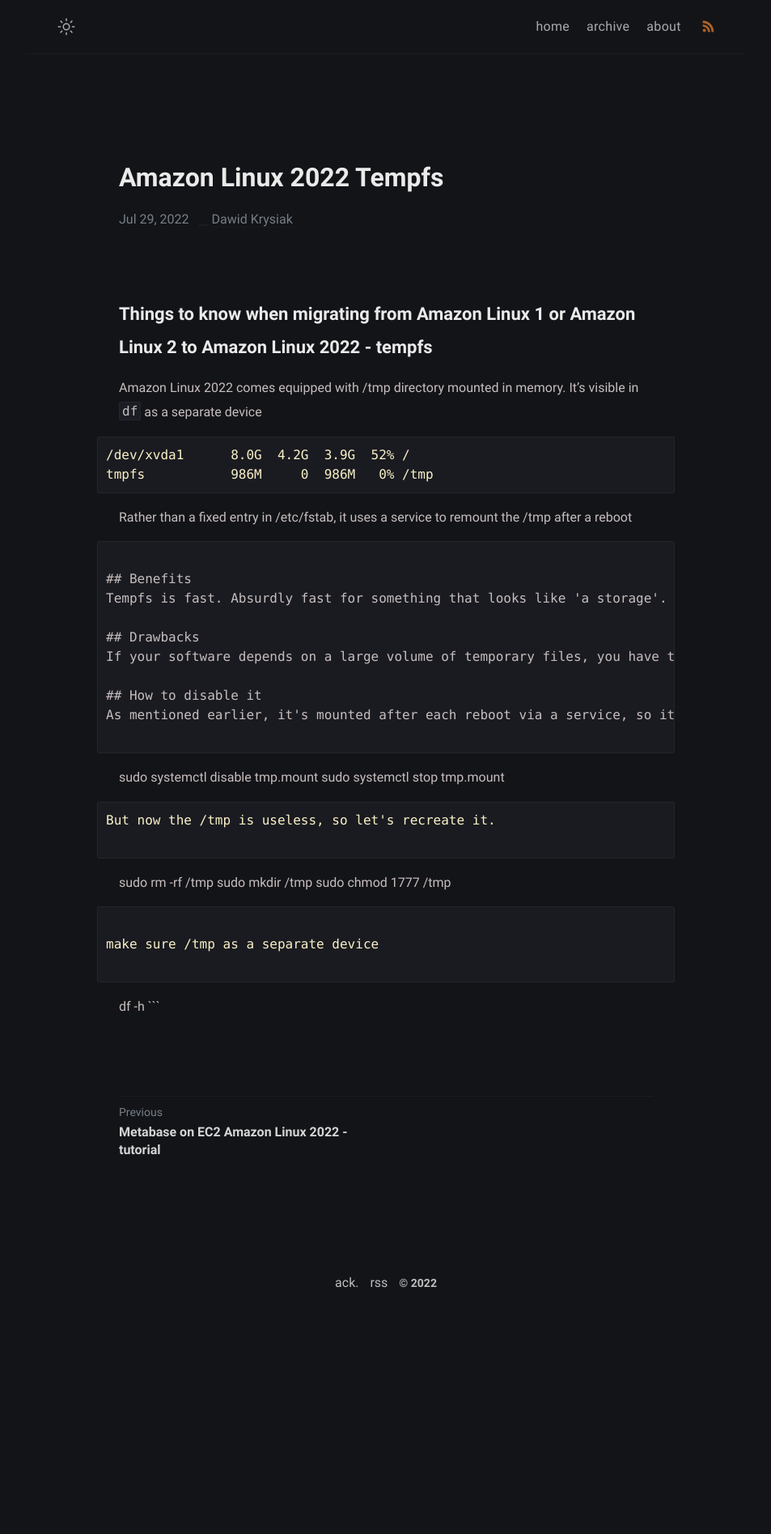
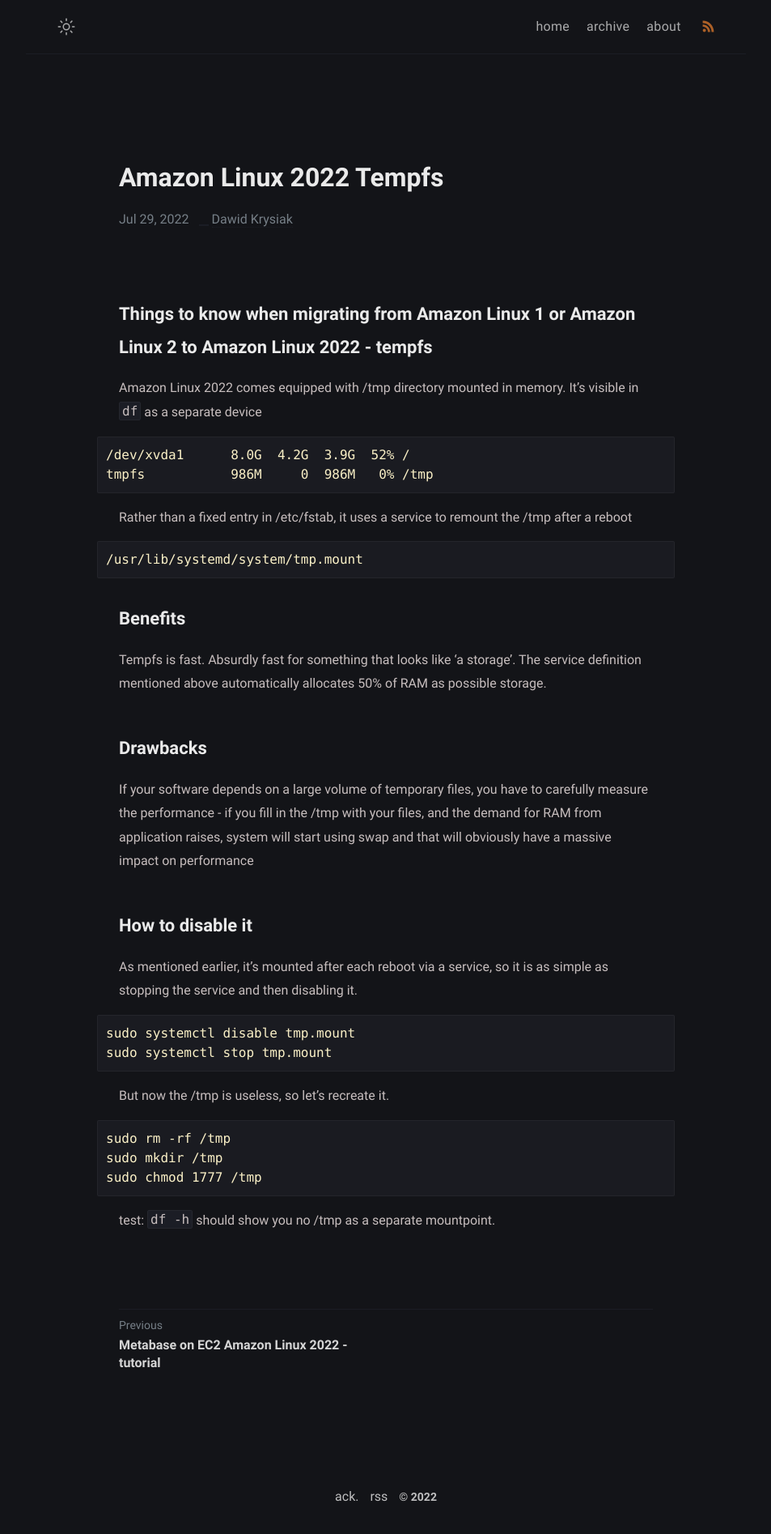
Before and after one commit to DawidKrysiak/dawidkrysiak.github.io, a Jekyll site: the page built from _posts/2022-07-29-Amazon-Linux-2022-tempfs.markdown, in a window 1280 px wide. Shown: the whole page at 81% size, without its empty margins (163-1116 px from the left). Built offline with Jekyll 4.4.1, drawn with Linux system fonts in a browser that asks for light colours; before the commit the page ends 1631 px from its top, so only the background shows below that.

Commit message:
force regeneration of the page
something is wrong with the formatting

````diff
--- a/_posts/2022-07-29-Amazon-Linux-2022-tempfs.markdown
+++ b/_posts/2022-07-29-Amazon-Linux-2022-tempfs.markdown
@@ -8,9 +8,12 @@
 /dev/xvda1      8.0G  4.2G  3.9G  52% /
 tmpfs           986M     0  986M   0% /tmp
 ```
+
 Rather than a fixed entry in /etc/fstab, it uses a service to remount the /tmp after a reboot
 
-```/usr/lib/systemd/system/tmp.mount```
+```
+/usr/lib/systemd/system/tmp.mount
+```
 
 ## Benefits
 Tempfs is fast. Absurdly fast for something that looks like 'a storage'. The service definition mentioned above automatically allocates 50% of RAM as possible storage.
@@ -33,8 +36,4 @@
 sudo chmod 1777 /tmp
 ```
 
-make sure /tmp as a separate device
-
-```
-df -h
-```
+test:  `df -h` should show you no /tmp as a separate mountpoint.
````
